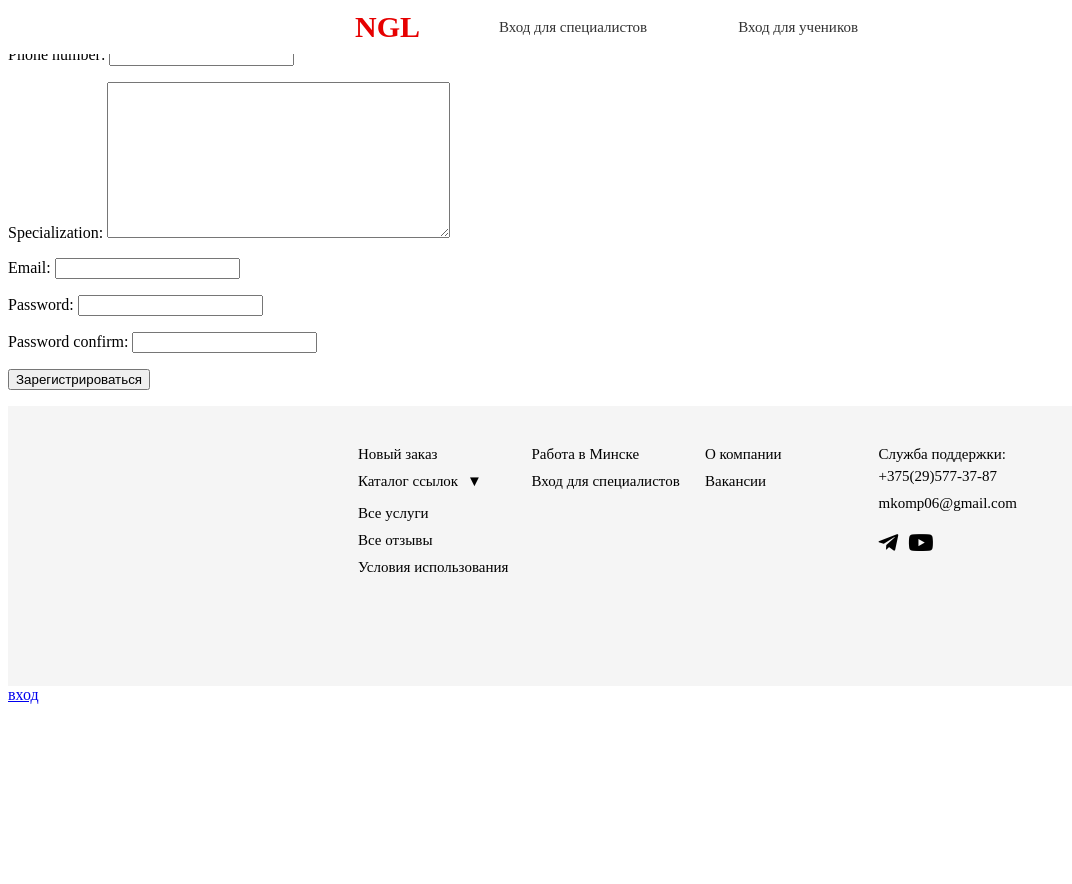
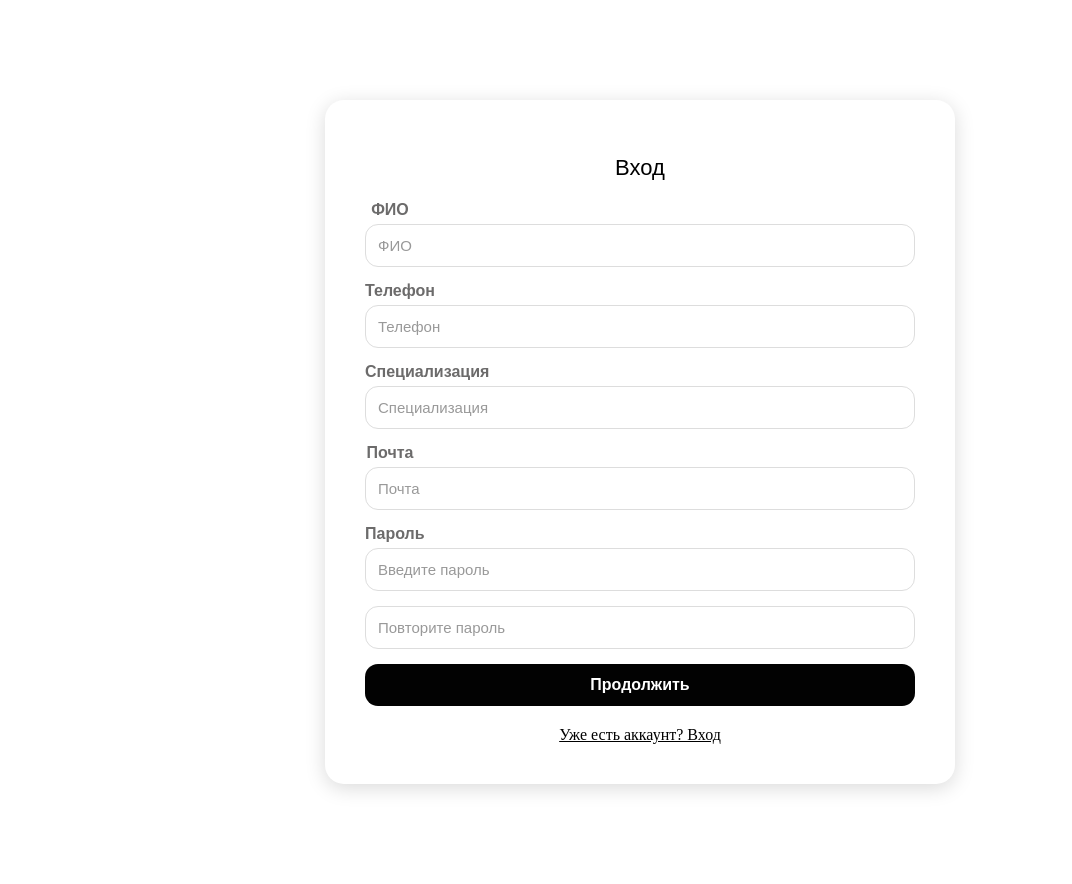
Before and after one commit to MatveySviadysh/NGl, a Django app: page /user/cabinet/tutor/register/ in a window 1280 px wide. Shown: the whole page, without its empty margins (0-1072 px from the left). Before the commit the page ends 704 px from the top, so only its background shows below. Run offline with Django 4.2, Linux system fonts and the light colour scheme; style sheets or scripts are compiled from the project's sources.

Commit message:
update view login &  register tutor

```diff
--- a/user/forms.py
+++ b/user/forms.py
@@ -14,9 +14,15 @@ class UserLoginForm(AuthenticationForm):
     username = forms.CharField()
     password = forms.CharField(widget=forms.PasswordInput)
 
+
 class TutorRegistrationForm(forms.ModelForm):
-    password = forms.CharField(widget=forms.PasswordInput)
-    password_confirm = forms.CharField(widget=forms.PasswordInput)
+    password = forms.CharField(widget=forms.PasswordInput(attrs={'placeholder': 'Введите пароль'}))
+    password_confirm = forms.CharField(widget=forms.PasswordInput(attrs={'placeholder': 'Повторите пароль'}))
+    full_name = forms.CharField(max_length=100, widget=forms.TextInput(attrs={'placeholder': 'ФИО'}))
+    phone_number = forms.CharField(max_length=15, widget=forms.TextInput(attrs={'placeholder': 'Телефон'}))
+    specialization = forms.CharField(max_length=100, widget=forms.TextInput(attrs={'placeholder': 'Специализация'}))
+    email = forms.EmailField(widget=forms.EmailInput(attrs={'placeholder': 'Почта'}))
+
 
     class Meta:
         model = Tutor
@@ -30,8 +36,8 @@ class TutorRegistrationForm(forms.ModelForm):
             raise forms.ValidationError("Пароли не совпадают")
 
 class TutorLoginForm(forms.Form):
-    email = forms.EmailField()
-    password = forms.CharField(widget=forms.PasswordInput)
+    email = forms.EmailField(widget=forms.EmailInput(attrs={'placeholder': 'Почта'}))
+    password = forms.CharField(widget=forms.PasswordInput(attrs={'placeholder': 'Введите пароль'}))
 
     def clean(self):
         email = self.cleaned_data.get('email')
--- /dev/null
+++ b/user/static/user/scss/Tutor/TutorRegister.scss
@@ -0,0 +1,101 @@
+.registration-container {
+    margin: 100px auto;
+    background: white;
+    max-width: 550px;
+    width: 100%;
+    padding: 40px;
+    border-radius: 19px;
+    box-shadow: 0 4px 20px rgba(0, 0, 0, 0.15);
+    text-align: center;
+
+    .title-text {
+        font-family: Nunito Sans, sans-serif;
+        margin-bottom: 20px;
+        color: black;
+        font-size: 22px;
+        font-weight: 300;
+    }
+
+    .registration-form {
+        display: flex;
+        flex-direction: column;
+        align-items: flex-start;
+
+        .form-group {
+            width: 100%;
+            margin-bottom: 15px;
+
+            input, select {
+                width: 100%;
+                padding: 12px;
+                border: 1px solid #ddd;
+                border-radius: 13px;
+                font-size: 15px;
+                transition: border-color 0.3s;
+
+                &::placeholder {
+                    color: #999;
+                }
+
+                &:focus {
+                    border-color: #007bff;
+                    outline: none;
+                }
+            }
+        }
+
+        .registration-button {
+            background: #020202;
+            color: white;
+            border: none;
+            padding: 12px 20px;
+            width: 100%;
+            border-radius: 13px;
+            cursor: pointer;
+            font-size: 16px;
+            font-weight: bold;
+            transition: background 0.3s, transform 0.3s;
+
+            &:hover {
+                background: darken(#ff4000, 10%);
+                transform: translateY(-2px);
+            }
+
+            &:active {
+                transform: translateY(1px);
+                background: darken(#ea0505, 15%);
+            }
+        }
+    }
+
+    .footer-link {
+        margin-top: 20px;
+
+        .login-link {
+            color: black;
+            transition: color 0.3s;
+
+            &:hover {
+                color: darken(#e30b0b, 10%);
+            }
+        }
+    }
+}
+
+.auth-container {
+    display: flex;
+    justify-content: center;
+    align-items: center;
+    height: 100vh;
+    background-color: #f6f9fc;
+}
+
+label {
+    display: block;
+    margin-bottom: 5px;
+    font-weight: bold;
+    color: #333;
+    margin-right: 500px;
+    color: #6c6b6b;
+    font-family: Nunito Sans,sans-serif;
+}
--- a/user/templates/user/pages/RegisterTutor.html
+++ b/user/templates/user/pages/RegisterTutor.html
@@ -1,13 +1,44 @@
 {% load static %}
 
-{% include 'user/components/Header.html' %}
+<link rel="stylesheet" href="{% static 'user/scss/Tutor/TutorRegister.scss' %}">
 
-<form method="post">
-    {% csrf_token %}
-    {{ form.as_p }}
-    <button type="submit">Зарегистрироваться</button>
-</form>
+<div class="registration-container">
+    <h1 class="title-text">Вход</h1>
+    <form method="post" class="registration-form" enctype="multipart/form-data">
+        {% csrf_token %}
 
-{% include 'user/components/Fotter.html' %}
+        <div class="form-group">
+            <label for="id_full_name">ФИО</label>
+            {{ form.full_name }}
+        </div>
 
-<a href="{% url 'login_tutor' %}">вход</a>
+        <div class="form-group">
+            <label for="id_phone_number">Телефон</label>
+            {{ form.phone_number }}
+        </div>
+
+        <div class="form-group">
+            <label for="id_specialization">Специализация</label>
+            {{ form.specialization}}
+        </div>
+
+        <div class="form-group">
+            <label for="id_email">Почта</label>
+            {{ form.email }}
+        </div>
+
+        <div class="form-group">
+            <label for="id_password">Пароль</label>
+            {{ form.password }}
+        </div>
+
+        <div class="form-group">
+            {{ form.password_confirm }}
+        </div>
+
+        <button type="submit" class="registration-button">Продолжить</button>
+    </form>
+    <div class="footer-link">
+        <a class="login-link" href="{% url 'login_tutor' %}">Уже есть аккаунт? Вход</a>
+    </div>
+</div>
```
Also changed, not shown: user/templates/user/pages/LoginTutor.html (+21 -17 lines).
